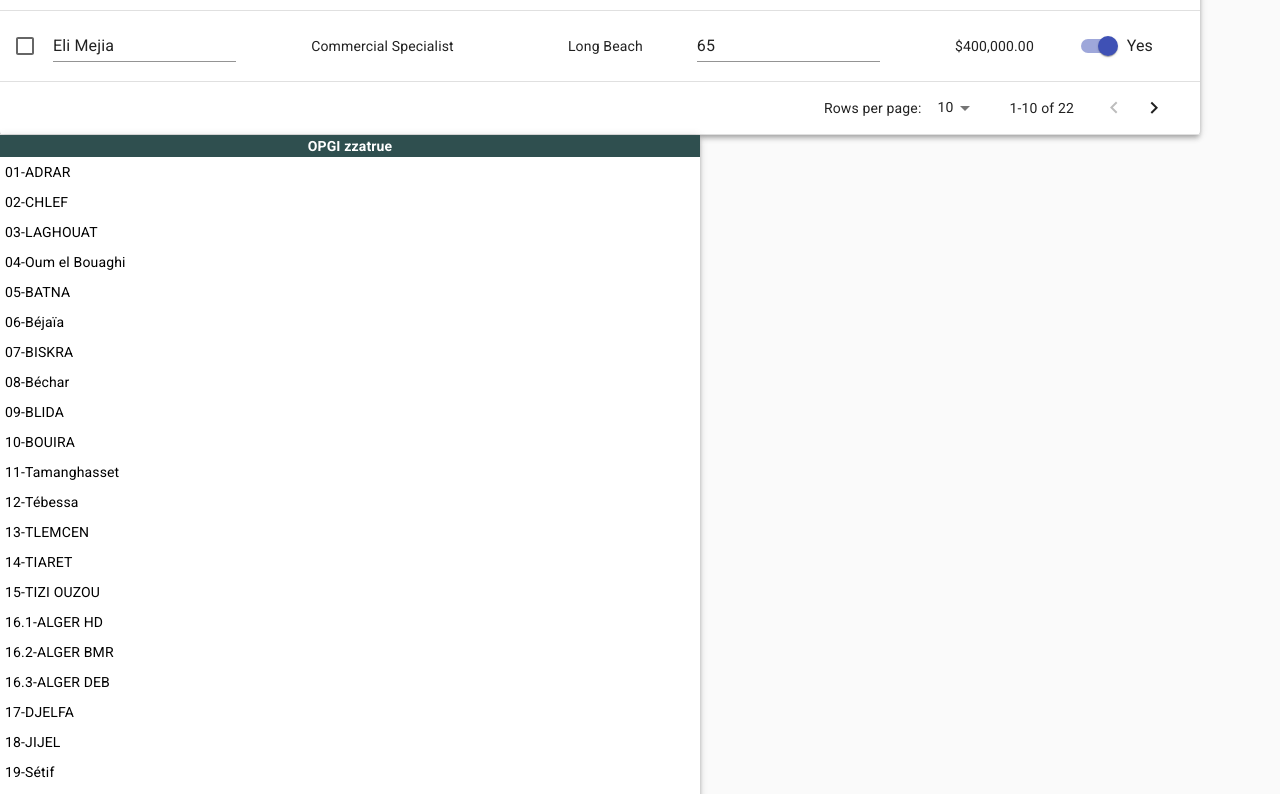
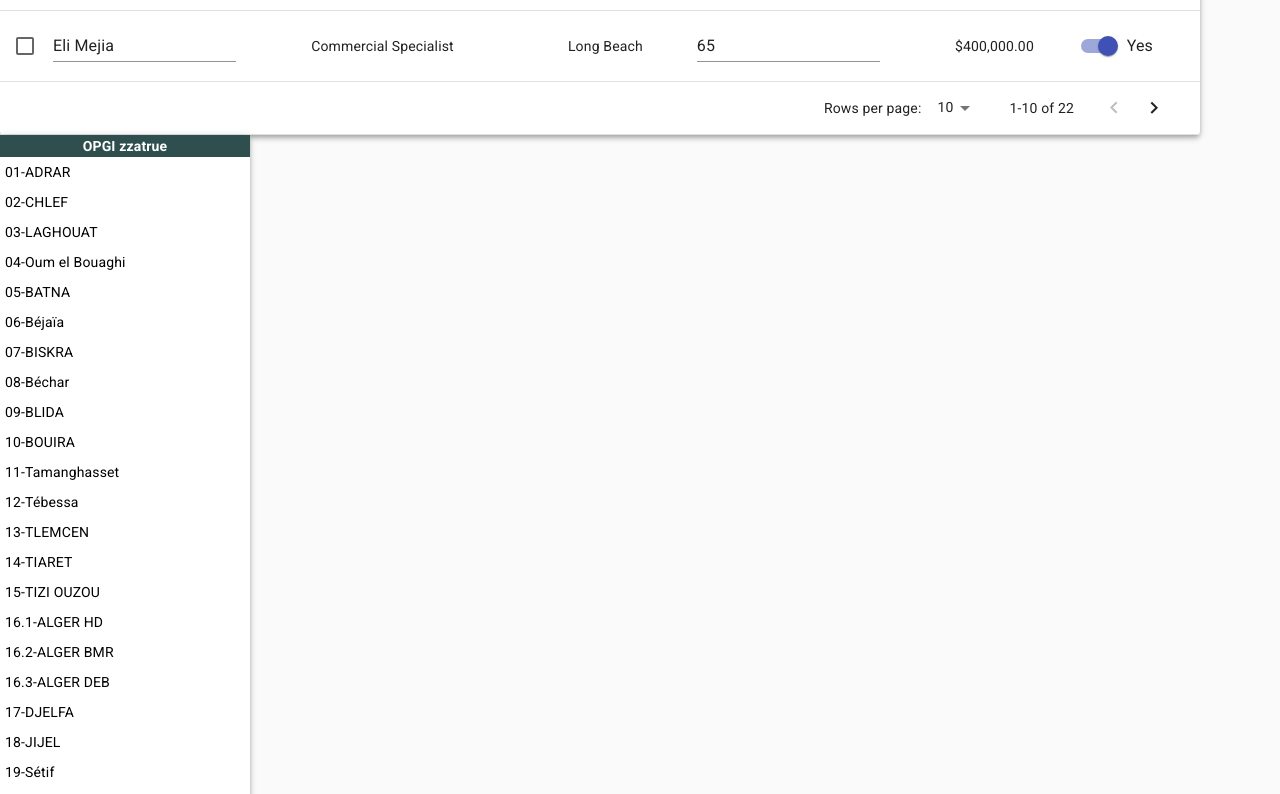
Before and after one commit to namrouche993/navbar_mui_react, a React (Create React App) app: page /tablecompo in a window 1280 px wide. Shown: the part 1880-2674 px from the top of the page. Built offline with nearby package versions, Linux system fonts and the light colour scheme.

Commit message:
Update Tablecompo.js

```diff
--- a/src/compo/Tablecompo.js
+++ b/src/compo/Tablecompo.js
@@ -63,7 +63,7 @@
     <Box sx={{ maxWidth: 1200 }}>
     <MUIdatatable2/>
     </Box>
-    <Box sx={{ maxWidth: 700 }}>
+    <Box sx={{ maxWidth: 250 }}>
     <MUIdatatable3/>
     </Box>
     </div>
```
